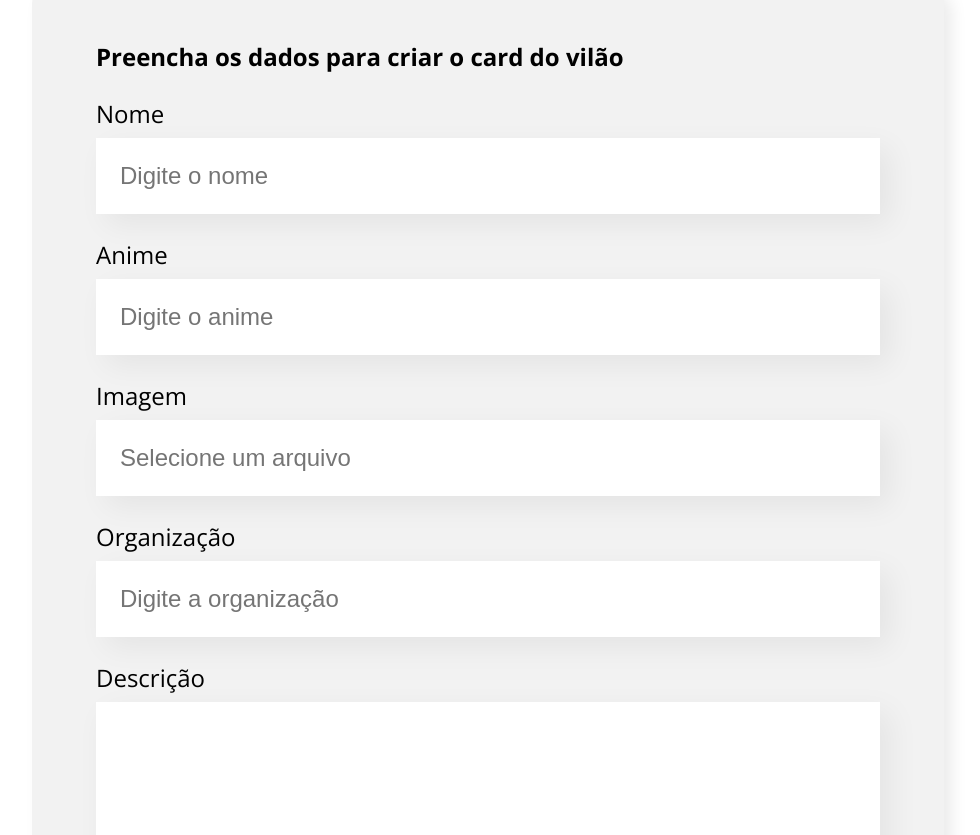
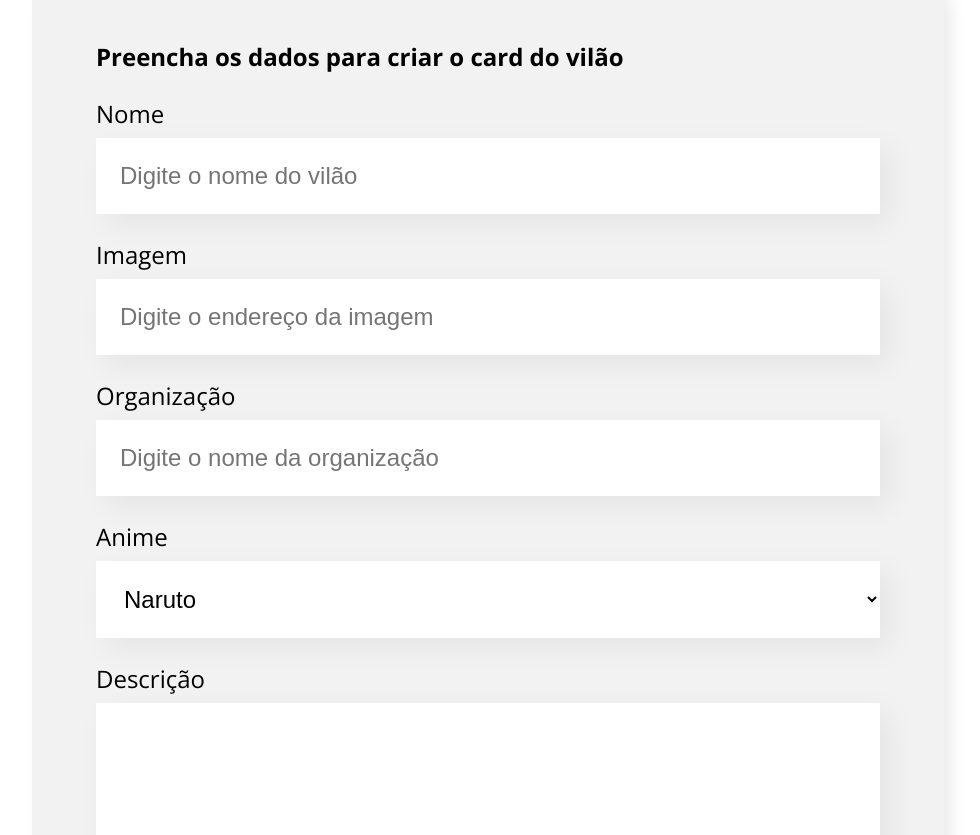
Before and after one commit to acn3to/villains-organogram, a React (Create React App) app: page / in a window 1280 px wide. Shown: the part 480-1315 px from the top of the page, without its empty margins (152-1132 px from the left). Built offline with nearby package versions, Linux system fonts and the light colour scheme.

Commit message:
:sparkles: creates dropdown component
Applies some changes to form component

```diff
--- /dev/null
+++ b/src/components/Dropdown/Dropdown.css
@@ -0,0 +1,15 @@
+.dropdown label {
+	display: block;
+	margin-bottom: 8px;
+	font-size: 24px;
+}
+
+.dropdown select {
+	background-color: #fff;
+	box-shadow: 10px 10px 30px rgba(0, 0, 0, 0.06);
+	width: 100%;
+	border: none;
+	font-size: 24px;
+	padding: 24px;
+	box-sizing: border-box;
+}
--- /dev/null
+++ b/src/components/Dropdown/index.js
@@ -0,0 +1,18 @@
+import React from 'react'
+import './Dropdown.css'
+
+const Dropdown = (props) => {
+  console.log(props.itens)
+  return (
+    <div className="dropdown">
+      <label htmlFor="">{props.label}</label>
+      <select>
+        {props.itens.map((item) => (
+          <option key={item}>{item}</option>
+        ))}
+      </select>
+    </div>
+  )
+}
+
+export default Dropdown
--- a/src/components/Form/index.js
+++ b/src/components/Form/index.js
@@ -4,16 +4,29 @@ import React from 'react'
 
 import TextArea from '../TextArea'
 import TextField from '../TextField'
+import Dropdown from '../Dropdown'
 
 const Form = () => {
+  const animes = [
+    'Naruto',
+    'Dragon Ball Z',
+    'One Piece',
+    'Bleach',
+    'Full Metal Alchemist',
+    'Boku no Hero Academia',
+  ]
+
   return (
     <section className="form">
       <form action="">
         <h2>Preencha os dados para criar o card do vilão</h2>
-        <TextField label="Nome" placeholder="Digite o nome" />
-        <TextField label="Anime" placeholder="Digite o anime" />
-        <TextField label="Imagem" placeholder="Selecione um arquivo" />
-        <TextField label="Organização" placeholder="Digite a organização" />
+        <TextField label="Nome" placeholder="Digite o nome do vilão" />
+        <TextField label="Imagem" placeholder="Digite o endereço da imagem" />
+        <TextField
+          label="Organização"
+          placeholder="Digite o nome da organização"
+        />
+        <Dropdown label="Anime" itens={animes} />
         <TextArea
           label="Descrição"
           name="Description"
```
